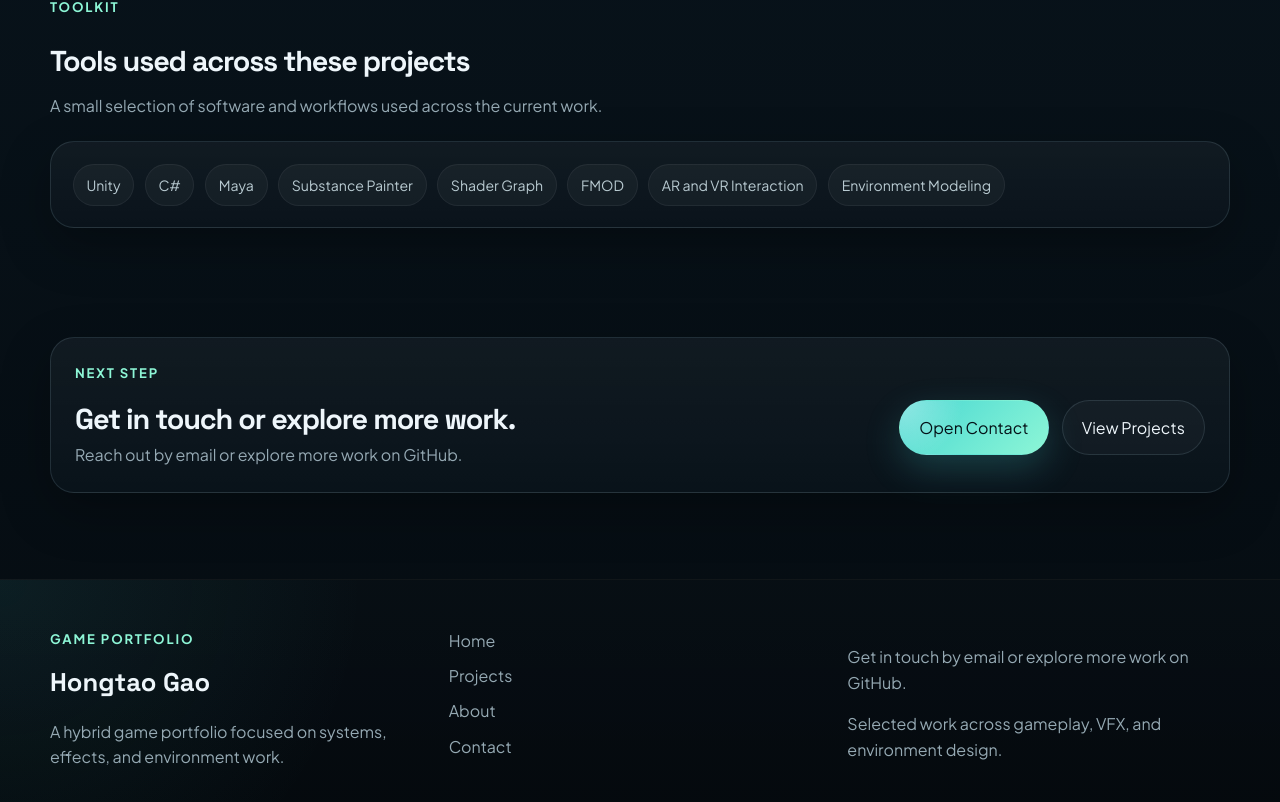
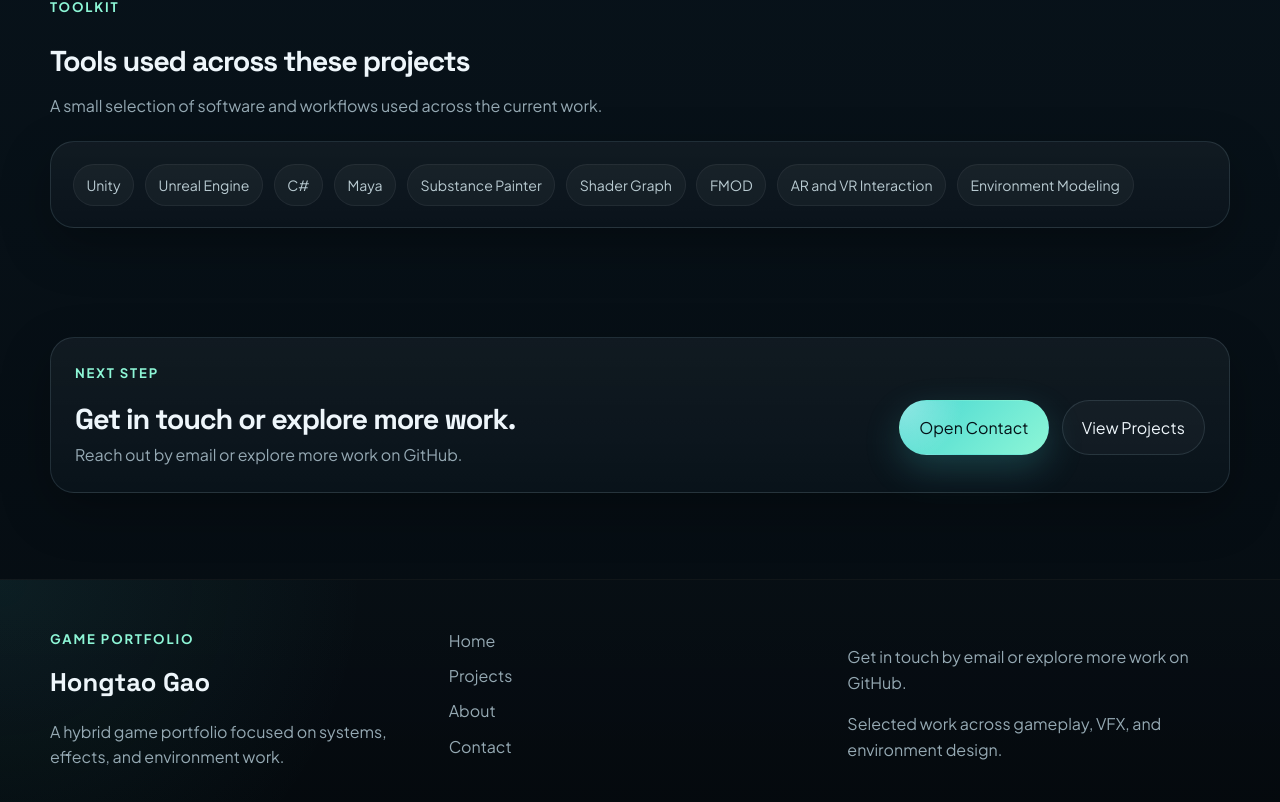
Before and after one commit to koishisama/Web-Portfolio, a React (Vite) app: page /about in a window 1280 px wide. Shown: the part 1376-2178 px from the top of the page. Built offline with nearby package versions, Linux system fonts and the light colour scheme; the HTML template or start-up script is replaced by a standard one.

Commit message:
add unrea;

```diff
--- a/src/data/site.ts
+++ b/src/data/site.ts
@@ -14,6 +14,7 @@ export const siteMeta = {
   ],
   tools: [
     "Unity",
+    "Unreal Engine",
     "C#",
     "Maya",
     "Substance Painter",
```
